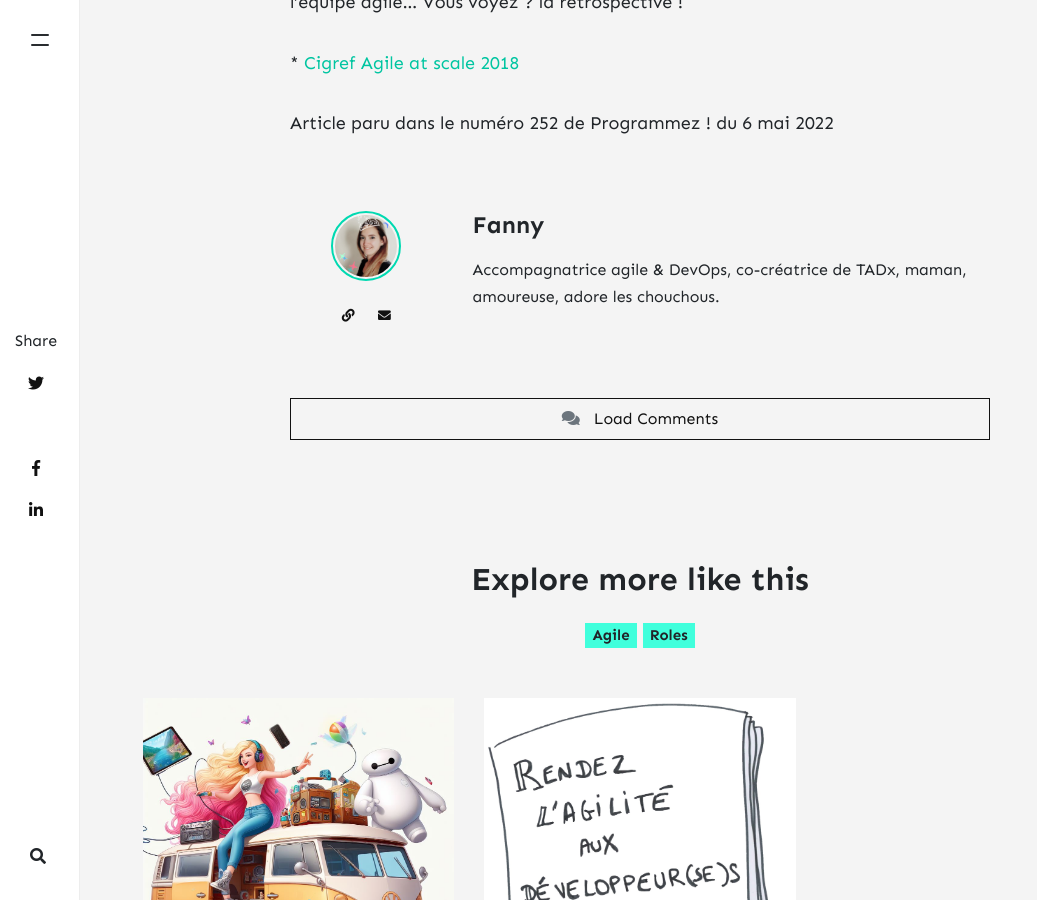
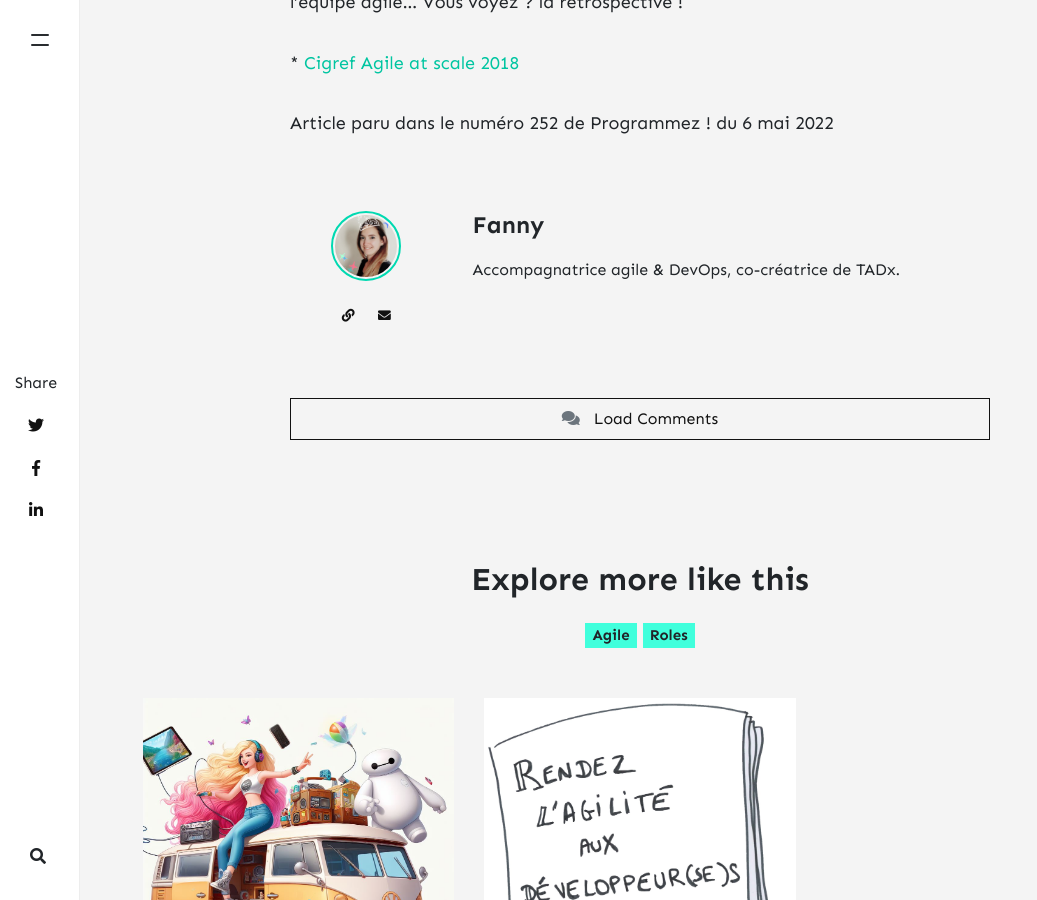
Before and after one commit to klaukf/blog, a Jekyll site: the page built from _posts/2021-11-01-ce-sera-toi-le-Scrum-Master.md, in a window 1280 px wide and 900 px high, scrolled down 7019 px. Shown: the whole window, without its empty margins (0-1037 px from the left). Built offline with Jekyll 4.4.1, drawn with Linux system fonts in a browser that asks for light colours; nearby versions of some CDN libraries; comment, search, counter and statistics services are not loaded.

Commit message:
Fix dfn25 (#50)
* TypoBluesky

* bluesky

* authorBlkuesky

* authorStatus

```diff
--- a/_config.yml
+++ b/_config.yml
@@ -22,7 +22,7 @@
     web: https://klaukf.github.io/blog/
     twitter: https://twitter.com/klf37
     bluesky: https://bsky.app/profile/klf37.bsky.social
-    description: "Accompagnatrice agile & DevOps, co-créatrice de TADx, maman, amoureuse, adore les chouchous."
+    description: "Accompagnatrice agile & DevOps, co-créatrice de TADx."
 
 # Plugins - ne pas toucher
 plugins:
--- a/_includes/author-box.html
+++ b/_includes/author-box.html
@@ -12,7 +12,7 @@
             <p class="mt-4 mb-0 small text-center">
                 <a target="_blank" class="d-inline-block mx-1 text-dark" href="{{ author.web }}"><i class="fa fa-link"></i></a>
                 <!--a target="_blank" class="d-inline-block mx-1 text-dark" href="{{ author.twitter }}"><i class="fab fa-twitter"></i></a-->
-                <a target="_blank" class="d-inline-block mx-1 text-dark" href="{{ author.bluesky }}"><i class="fab fa-bluesky"></i></a>
+                <a target="_blank" class="d-inline-block mx-1 text-dark" href="{{ author.bluesky }}"><i class="fa-brands fa-bluesky"></i></a>
                 <a class="d-inline-block mx-1 text-dark" href="mailto:{{ author.email }}"><i class="fa fa-envelope"></i></a>
             </p>
         </div>
--- a/_includes/share.html
+++ b/_includes/share.html
@@ -11,7 +11,7 @@
 
         <li class="ml-1 mr-1">
             <a target="_blank" href="https://bsky.app/intent/compose?text={{ page.title }}&url={{ page.url | absolute_url }}" onclick="window.open(this.href, 'bluesky-share', 'width=550,height=235');return false;">
-                <i class="fab fa-bluesky"></i>
+                <i class="fa-brands fa-bluesky"></i>
             </a>
         </li>
 
```
